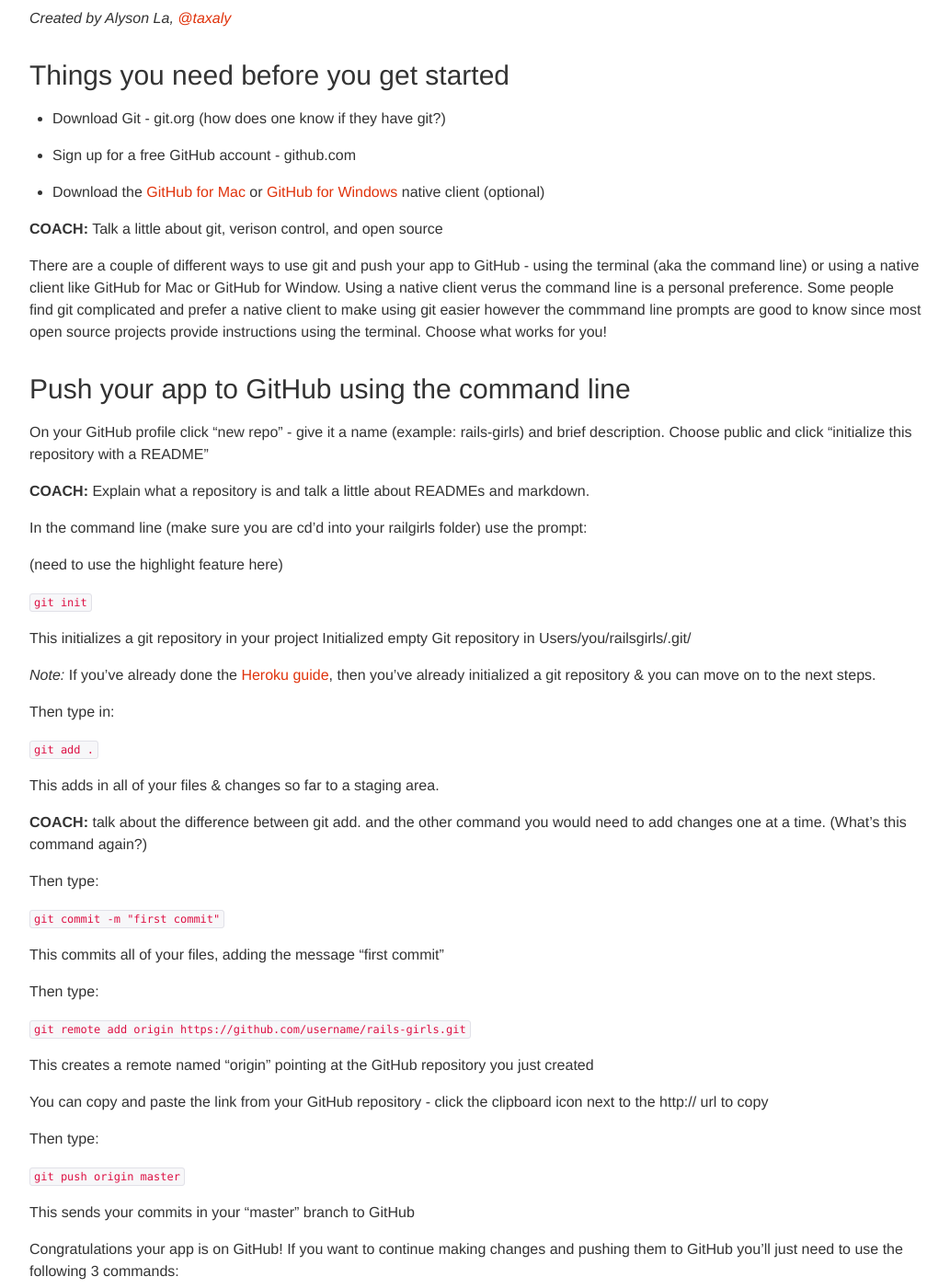
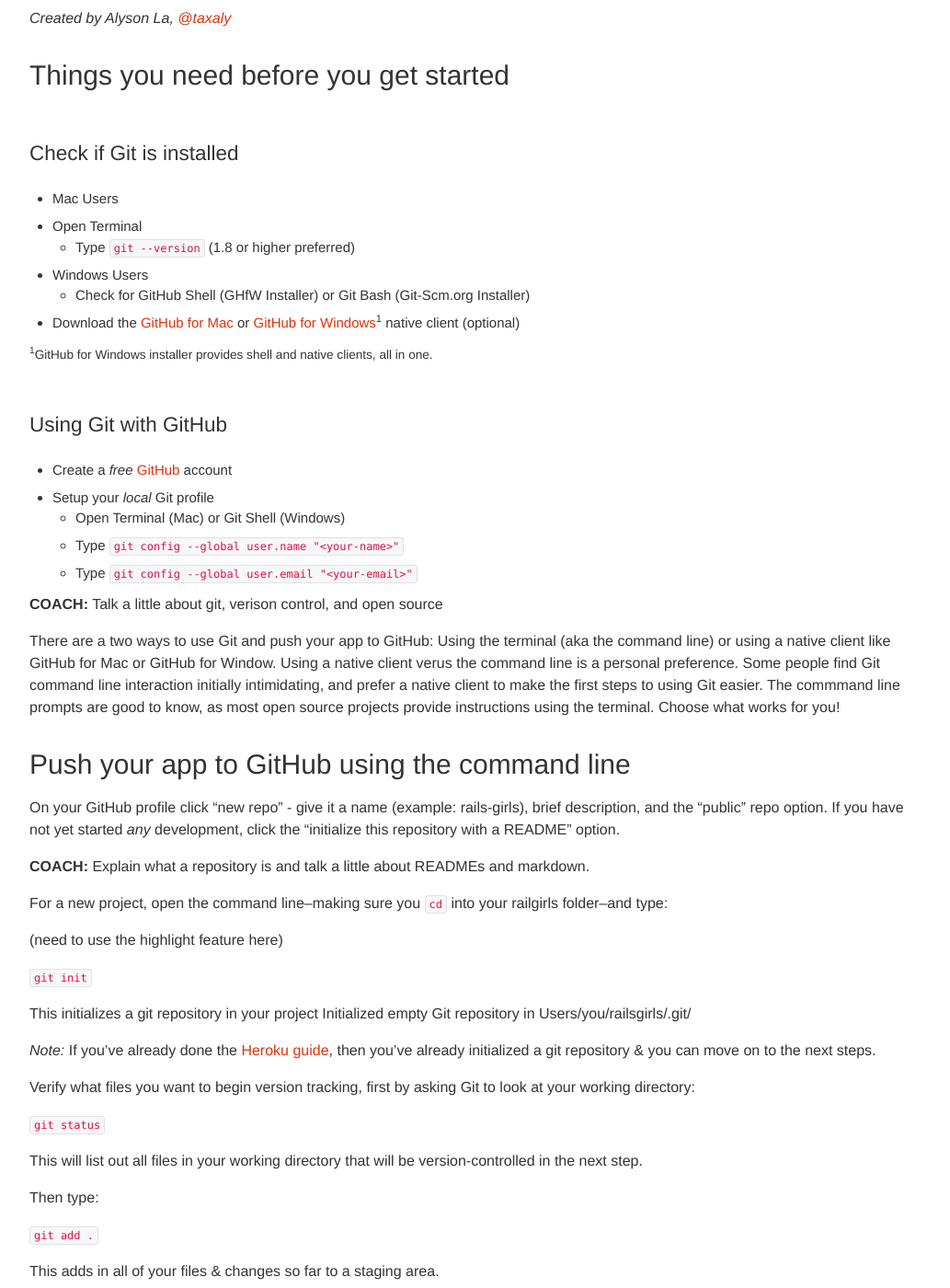
Before and after one commit to railsgirls/guides.railsgirls.com, a Jekyll site: the page built from _posts/2013-04-14-github.md, in a window 1280 px wide and 1400 px high, scrolled down 447 px. Shown: the whole window at 92% size, without its empty margins (53-1086 px from the left). Built offline with Jekyll 4.4.1, drawn with Linux system fonts in a browser that asks for light colours; nearby versions of some CDN libraries; Markdown is read by kramdown in place of the engine named in the settings; some of the changed text lies outside the part shown.

Commit message:
Git & GitHub intro explanations, command examples
Revised some verbiage, setup/install checking, Git commands.

```diff
--- a/_posts/2013-04-14-github.md
+++ b/_posts/2013-04-14-github.md
@@ -8,11 +8,11 @@
 
 ## todo:
 
-* figure out the highlight stuff in jeykll - how to I install - I keep getting errors?
-* figure out if any of the commands are in conflict with the [Heroku guide](http://guides.railsgirls.com/heroku/)
-* find out how one finds out if they have Git installed
-* find out if there should be a git command between git init and git add . ?
-* figure out how to explain the difference between git add . and git add *each commit seperately*
+- [ ] figure out the highlight stuff in jeykll - how to I install - I keep getting errors?
+- [ ] figure out if any of the commands are in conflict with the [Heroku guide](http://guides.railsgirls.com/heroku/)
+- [x] find out how one finds out if they have Git installed
+- [x] find out if there should be a git command between git init and git add . ?
+- [x] figure out how to explain the difference between git add . and git add *each commit seperately*
 
 # Push Your App to GitHub
 
@@ -20,23 +20,36 @@
 
 ## Things you need before you get started
 
-* Download Git - git.org (how does one know if they have git?)
+### Check if Git is installed
+* Mac Users
+ * Open Terminal
+	* Type `git --version` (1.8 or higher preferred)
+* Windows Users
+	* Check for GitHub Shell (GHfW Installer) or Git Bash (Git-Scm.org Installer)
+* Download the [GitHub for Mac](www.mac.github.com) or [GitHub for Windows](www.windows.github.com)<sup>1</sup> native client (optional)
 
-* Sign up for a free GitHub account - github.com
+<small><sup>1</sup>GitHub for Windows installer provides shell and native clients, all in one.</small>
 
-* Download the [GitHub for Mac](www.mac.github.com) or [GitHub for Windows](www.windows.github.com) native client (optional)
+### Using Git with GitHub
+* Create a _free_ [GitHub](https://github.com) account
+* Setup your _local_ Git profile
+	* Open Terminal (Mac) or Git Shell (Windows)
+	* Type `git config --global user.name "<your-name>"`
+	* Type `git config --global user.email "<your-email>"`
+
+
 
 **COACH:** Talk a little about git, verison control, and open source
 
-There are a couple of different ways to use git and push your app to GitHub - using the terminal (aka the command line) or using a native client like GitHub for Mac or GitHub for Window. Using a native client verus the command line is a personal preference. Some people find git complicated and prefer a native client to make using git easier however the commmand line prompts are good to know since most open source projects provide instructions using the terminal. Choose what works for you!
+There are a two ways to use Git and push your app to GitHub: Using the terminal (aka the command line) or using a native client like GitHub for Mac or GitHub for Window. Using a native client verus the command line is a personal preference. Some people find Git command line interaction initially intimidating, and prefer a native client to make the first steps to using Git easier. The commmand line prompts are good to know, as most open source projects provide instructions using the terminal. Choose what works for you!
 
 ## Push your app to GitHub using the command line
 
-On your GitHub profile click "new repo" - give it a name (example: rails-girls) and brief description. Choose public and click "initialize this repository with a README"
+On your GitHub profile click "new repo" - give it a name (example: rails-girls), brief description, and the "public" repo option. If you have not yet started _any_ development, click the "initialize this repository with a README" option.
 
 **COACH:** Explain what a repository is and talk a little about READMEs and markdown.
 
-In the command line (make sure you are cd'd into your railgirls folder) use the prompt:
+For a new project, open the command line--making sure you `cd` into your railgirls folder--and type:
 
 (need to use the highlight feature here)
 
@@ -45,16 +58,25 @@
 This initializes a git repository in your project
 Initialized empty Git repository in Users/you/railsgirls/.git/
 
-
 *Note:* If you've already done the [Heroku guide](/heroku), then you've already initialized a git repository & you can move on to the next steps.
 
-Then type in:
+Verify what files you want to begin version tracking, first by asking Git to look at your working directory:
+
+`git status`
+
+This will list out all files in your working directory that will be version-controlled in the next step.
+
+Then type:
 
 `git add .`
 
 This adds in all of your files & changes so far to a staging area.
 
-**COACH:** talk about the difference between git add. and the other command you would need to add changes one at a time. (What's this command again?)
+For selectively adding certain files, use the `add` command with a filename, or space separated list of file names. For example:
+
+`git add <file-one> <file-two>`
+
+**COACH:** talk about the difference between `git add .` and the other command you would need to add changes one at a time. (What's this command again?)
 
 Then type:
 
@@ -64,11 +86,12 @@
 
 Then type:
 
-`git remote add origin https://github.com/username/rails-girls.git`
+`git remote add origin https://github.com/<username>/<repository-name>.git`
 
-This creates a remote named "origin" pointing at the GitHub repository you just created
+_Your GitHub Repository page will list the repository URL, so feel free to copy and paste from there, rather than typing it in manually. You can copy and paste the link from your GitHub repository page by clicking the clipboard icon next to the URL._
 
-You can copy and paste the link from your GitHub repository - click the clipboard icon next to the http:// url to copy
+This creates a remote, or _connection_, named "origin" pointing at the GitHub repository you just created.
+
 
 Then type:
 
@@ -76,7 +99,7 @@
 
 This sends your commits in your "master" branch to GitHub
 
-Congratulations your app is on GitHub! If you want to continue making changes and pushing them to GitHub you'll just need to use the following 3 commands:
+Congratulations your app is on GitHub! If you want to continue making changes and pushing them to GitHub you'll just need to use the following three commands:
 
 `git add .`
 `git commit -m "type your commit message here"`
@@ -90,7 +113,7 @@
 
 Drag and drop your rails girls folder from your local folder structure into where it says *my repositories*.
 
-It you don't already have git initialized, you'll be prompted to create a new repository. Click yes and a git repository will be created for you!
+It you don't already have Git initialized, you'll be prompted to create a new repository. Click "yes" and a Git repository will be created for you!
 
 **COACH:** Explain what a repository is and talk a little about READMEs and markdown.
 
```
